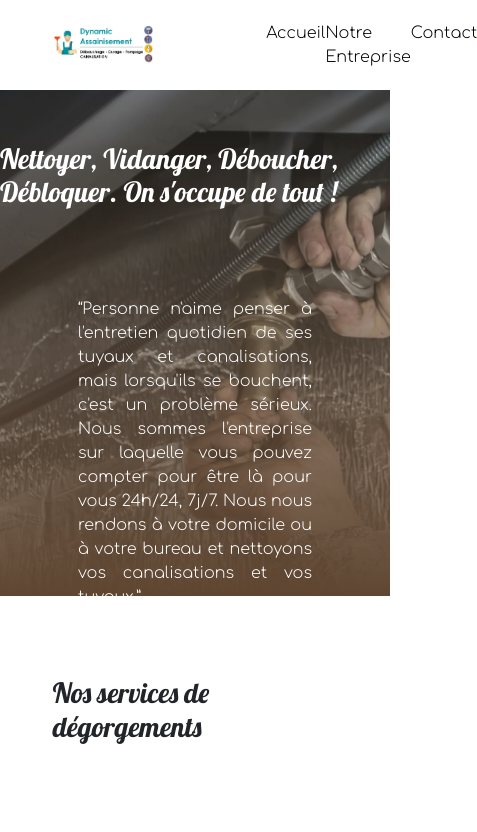
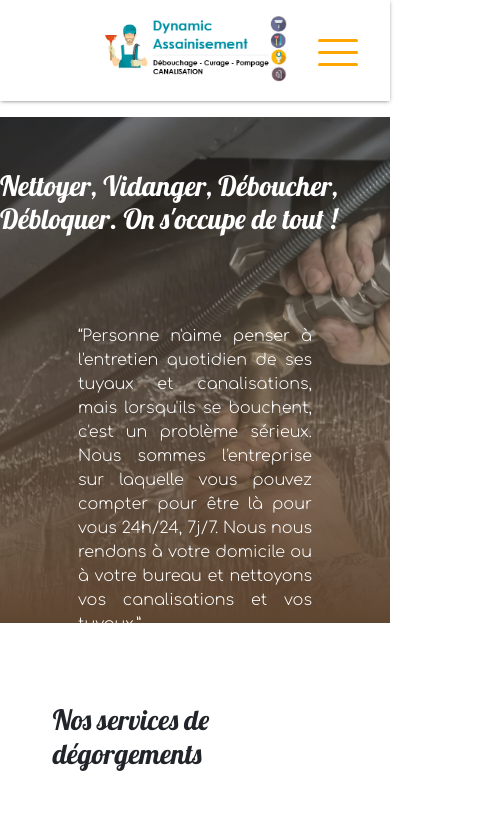
Before and after one commit to Mehdi-Filali/Dynamic-assainissement, a React (Create React App) app: page / in a window 390 px wide. Shown: the top 832 px of the page, 477 px wide, since content can reach past the window. Built offline with nearby package versions, Linux system fonts and the light colour scheme.

Commit message:
working on responsive

```diff
--- a/src/components/Header/index.jsx
+++ b/src/components/Header/index.jsx
@@ -1,20 +1,34 @@
 import { Link, NavLink } from 'react-router-dom'
+import { useState } from 'react'
 import '../../styles/Header.css'
+
 
 function Header() {
 
+  const [showLinks, setShowLinks] = useState(false)
+
+  const handleShowLinks = () => {
+    setShowLinks(!showLinks)
+  }
+
   return (
-    <nav>
+    <nav className={`${ showLinks ? "show-responsive-nav" : "hide-nav" } `}>
 
       <div className='nav-logo'>
         <img src={require('../../assets/logo/logo_da.png')} alt='logo' />
       </div>
 
-      <div className='nav-link'>
-        <NavLink exact to="/" activeClassName="style-nav-active">Accueil</NavLink>
-        <NavLink to="/About" activeClassName="style-nav-active">Notre Entreprise</NavLink>
-        <NavLink to="/Contact" activeClassName="style-nav-active">Contact</NavLink>
+      <div className='nav-links'>
+
+        <NavLink exact to="/" className="nav-element" activeClassName="style-nav-active">Accueil</NavLink>
+        <NavLink to="/About" className="nav-element" activeClassName="style-nav-active">Notre Entreprise</NavLink>
+        <NavLink to="/Contact" className="nav-element" activeClassName="style-nav-active">Contact</NavLink>
+
       </div>
+
+      <button className='nav-burger' onClick={handleShowLinks}>
+        <span className='burger-bar'></span>
+      </button>
 
     </nav>
   )
--- a/src/pages/Home/index.jsx
+++ b/src/pages/Home/index.jsx
@@ -21,7 +21,7 @@ function Home() {
 
   return (
 
-    <div>
+    <div className='container-main'>
       <div className="container-title home">
 
         <h1>Nettoyer, Vidanger, Déboucher, Débloquer. On s'occupe de tout !</h1>
--- a/src/styles/Header.css
+++ b/src/styles/Header.css
@@ -18,7 +18,7 @@ img
     width: 47%;
 }
 
-.nav-link
+.nav-links
 {
     display: flex;
     justify-content: space-between;
@@ -26,7 +26,7 @@ img
     padding: 0;
 }
 
-.nav-link a
+.nav-links a
 {
     background-image: linear-gradient(to right, orange, orange 50%,#000 50%);
     background-size: 200% 100%;
@@ -39,7 +39,7 @@ img
     transition: all 0.3s ease-in-out;
 }
 
-.nav-link a:before
+.nav-links a:before
 {
     content: '';
     background: orange;
@@ -52,12 +52,12 @@ img
     transition: all 0.3s ease-in-out;
 }
 
-.nav-link a:hover
+.nav-links a:hover
 {
     background-position: 0;
 }
 
-.nav-link a:hover::before
+.nav-links a:hover::before
 {
     width: 100%;
 }
@@ -66,3 +66,135 @@ img
 {
     color: orange;
 }
+
+.nav-burger
+{
+    width: 40px;
+    height: 40px;
+    border: none;
+    background: transparent;
+    color: inherit;
+    display: none;
+}
+
+
+@media screen and (max-width: 844px) {
+
+    nav
+    {
+        justify-content: center;
+        width: auto;
+        position: fixed;
+        top: 0;
+        right: 0;
+        left: 0;
+        background-color: #fff;
+        z-index: 1;
+        -webkit-box-shadow: 0px 3px 4px -1px rgb(0 0 0 / 57%);
+        box-shadow: 0px 1px 4px -1px rgb(0 0 0 / 57%);
+    }
+
+    .nav-logo
+    {
+        text-align: center;
+    }
+
+    .nav-links
+    {
+        flex-direction: column;
+        justify-content: center;
+        align-items: center;
+        position: fixed;
+        right: -150%;
+        bottom: 0;
+        height: 100%;
+        background-color: white;
+        visibility: hidden;
+    }
+
+    .show-responsive-nav .nav-links
+    {
+        right: 0;
+        width: 100%;
+        visibility: visible;
+
+    }
+
+    .show-responsive-nav .nav-links, .hide-nav .nav-links
+    {
+        transition: all .6s ease-in-out;
+    }
+
+    .nav-links a
+    {
+        background-image: linear-gradient(to right, orange, orange 50%,black 50%);
+        padding: 1em;
+        font-size: 5vw;
+    }
+
+    .nav-burger
+    {
+        display: block;
+        position: fixed;
+        top: 2em;
+        right: 2em;
+        padding: 0;
+    }
+
+    .nav-burger:hover
+    {
+        display: block;
+    }
+
+    .burger-bar,
+    .burger-bar::after,
+    .burger-bar::before
+    {
+        display: block;
+        width: 40px;
+        height: 3px;
+        position: relative;
+        border-radius: 3px;
+        background-color: orange;
+        transition: all .3s ease-in-out;
+    }
+
+    .burger-bar::after,
+    .burger-bar::before
+    {
+        content: "";
+        position: absolute;
+        left: 0;
+    }
+
+    .burger-bar::before
+    {
+        background-color: orange;
+        transform: translateY(-12px);
+    }
+
+    .burger-bar::after
+    {
+        background-color: orange;
+        transform: translateY(12px);
+    }
+
+    .show-responsive-nav .burger-bar
+    {
+        background-color: transparent;
+        width: 0;
+    }
+
+    .show-responsive-nav .burger-bar::before
+    {
+        transform: rotate(45deg);
+    }
+
+    .show-responsive-nav .burger-bar::after
+    {
+        transform: rotate(-45deg);
+    }
+
+
+
+}
--- a/src/styles/Home.css
+++ b/src/styles/Home.css
@@ -1,3 +1,8 @@
+.container-main
+{
+    padding-top: 117px;
+}
+
 p
 {
     text-align: justify;
--- a/src/styles/email.css
+++ b/src/styles/email.css
@@ -29,6 +29,7 @@ h2, h3, .tel-container
     border-radius: 15px;
     padding: 0 3rem;
     margin-top: -3rem;
+    margin-bottom: 4em;
     background: rgba(255,255,255,1);
 }
 
```
